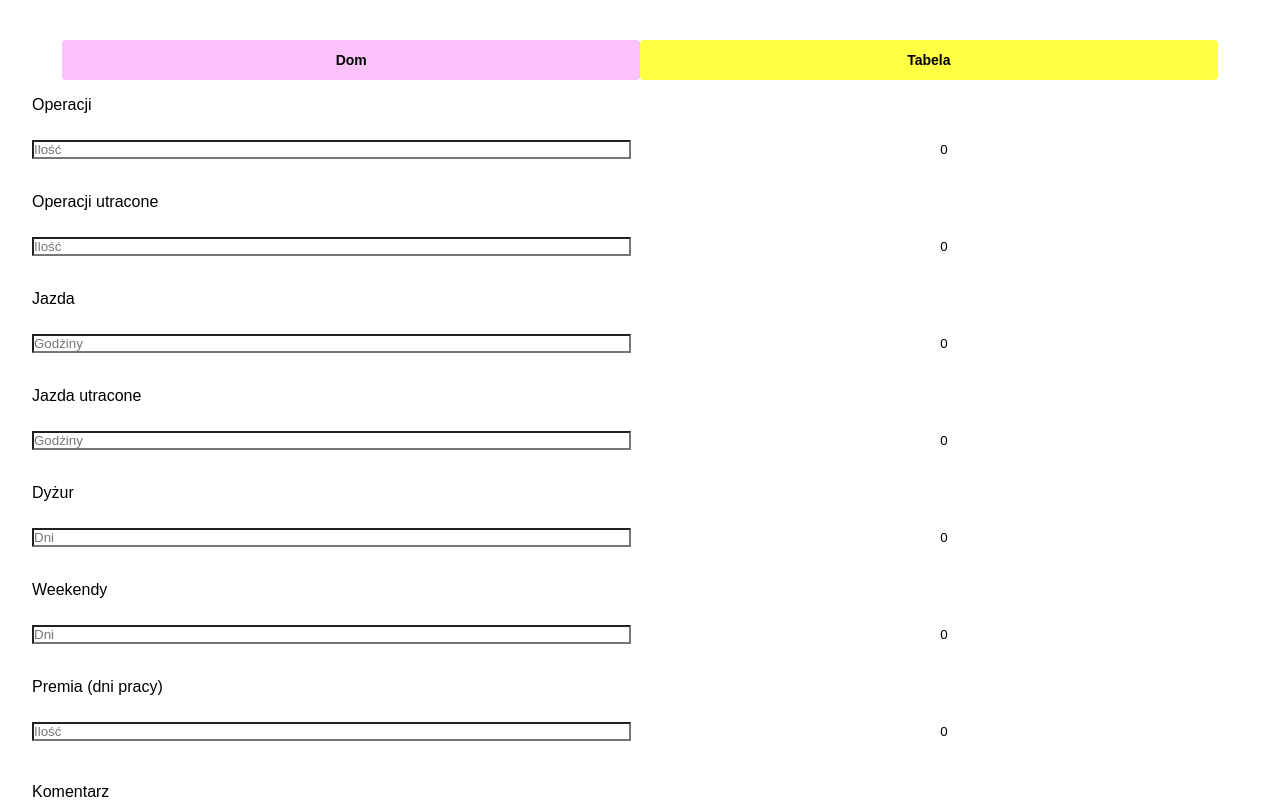
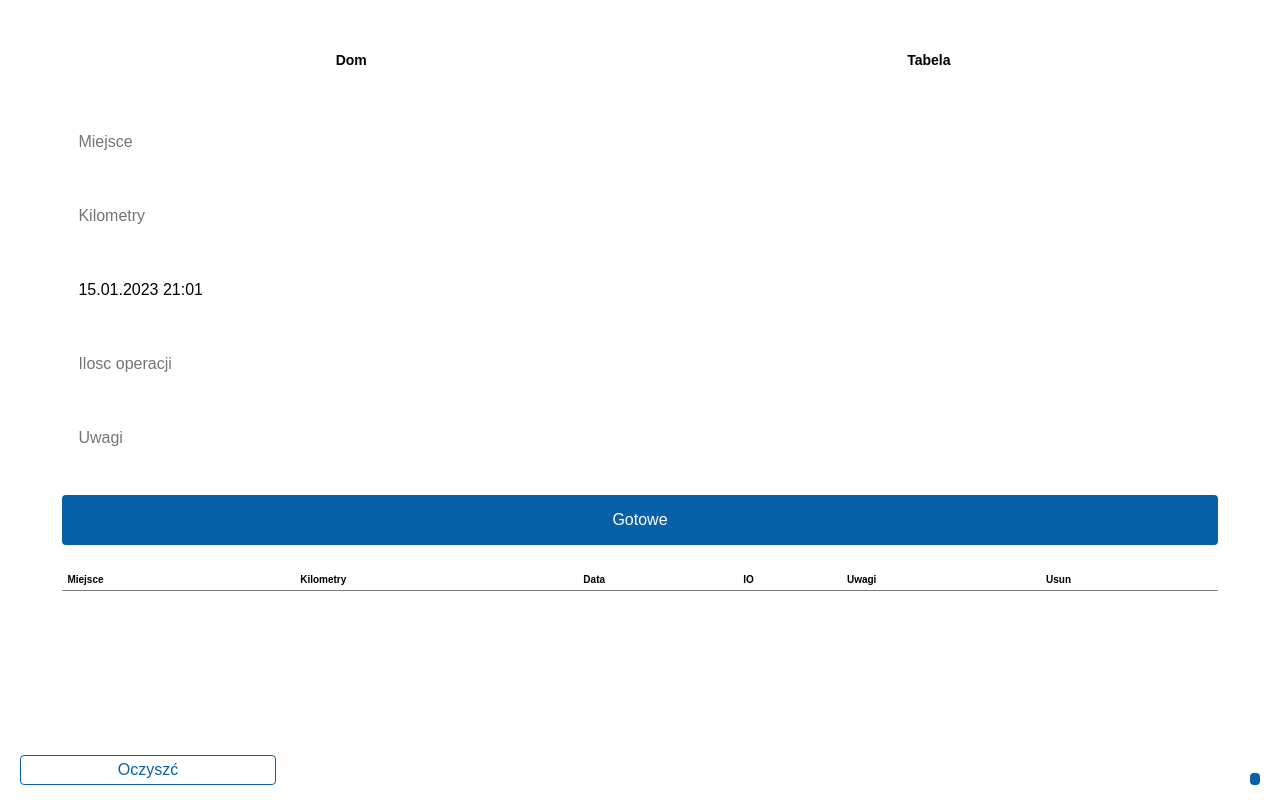
Before and after one commit to olekrumian/czassPracy-react-app, a React (Create React App) app: page / in a window 1280 px wide. Shown: the top 800 px of the page. Built offline with nearby package versions, Linux system fonts and the light colour scheme.

Commit message:
tabFinish

```diff
--- a/src/Components/Calculate.js
+++ b/src/Components/Calculate.js
@@ -72,14 +72,14 @@ export const Calculate = () => {
     <>
       <div className="btn_container">
         <button
-          className={`${switchTab ? 'tab_btn active' : 'tab_btn'}`}
+          className={`${switchTab ? 'tab_btn' : 'tab_btn active'}`}
           data-id="inputs"
           onClick={() => setSwitchTab(!switchTab)}
         >
           Dom
         </button>
         <button
-          className={`${switchTab ? 'tab_btn' : 'tab_btn active'}`}
+          className={`${switchTab ? 'tab_btn active' : 'tab_btn'}`}
           data-id="tabs"
           onClick={() => setSwitchTab(!switchTab)}
         >
@@ -87,7 +87,7 @@ export const Calculate = () => {
         </button>
       </div>
 
-      <section className={`${switchTab ? 'tab active' : 'tab'}`} id="inputs">
+      <section className={`${switchTab ? 'tab' : 'tab active'}`} id="inputs">
         <form className="form_wrapper">
           <input
             type="text"
@@ -164,7 +164,7 @@ export const Calculate = () => {
                     <td>{operacji}</td>
                     <td>{uwagi}</td>
                     <td>
-                      <button class="usun">
+                      <button className="usun">
                         <FiTrash2 onClick={() => removeRow(id)} />
                       </button>
                     </td>
@@ -190,8 +190,8 @@ export const Calculate = () => {
         </div>
       </section>
 
-      <section className={`${switchTab ? 'tab' : 'tab active'}`} id="tabs">
-        <form className="input form_operacji" data-id="operacji">
+      <section className={`${switchTab ? 'tab active' : 'tab'}`} id="tabs">
+        <form action="form_wrapper">
           <p className="input_title">Operacji</p>
           <div className="input_wrapper">
             <input
@@ -203,8 +203,6 @@ export const Calculate = () => {
             />
             <input id="hour" className="input input_goal hour" value="0" />
           </div>
-        </form>
-        <form className="input form_operacji" data-id="uoperacji">
           <p className="input_title">Operacji utracone</p>
           <div className="input_wrapper">
             <input
@@ -216,8 +214,6 @@ export const Calculate = () => {
             />
             <input id="halfhour" className="input input_goal" value="0" />
           </div>
-        </form>
-        <form className="input form_operacji" data-id="jazda">
           <p className="input_title">Jazda</p>
           <div className="input_wrapper">
             <input
@@ -228,8 +224,6 @@ export const Calculate = () => {
             />
             <input id="drive" className="input input_goal" value="0" />
           </div>
-        </form>
-        <form className="input form_operacji" data-id="ujazda">
           <p className="input_title">Jazda utracone</p>
           <div className="input_wrapper">
             <input
@@ -240,8 +234,6 @@ export const Calculate = () => {
             />
             <input id="halfhour" className="input input_goal" value="0" />
           </div>
-        </form>
-        <form className="input form_operacji" data-id="dyzur">
           <p className="input_title">Dyżur</p>
           <div className="input_wrapper">
             <input
@@ -253,8 +245,6 @@ export const Calculate = () => {
             />
             <input id="payDays" className="input input_goal" value="0" />
           </div>
-        </form>
-        <form className="input form_operacji" data-id="weekend">
           <p className="input_title">Weekendy</p>
           <div className="input_wrapper">
             <input
@@ -266,8 +256,6 @@ export const Calculate = () => {
             />
             <input id="payDays" className="input input_goal" value="0" />
           </div>
-        </form>
-        <form className="input form_operacji" data-id="premia">
           <p className="input_title">Premia (dni pracy)</p>
           <div className="input_wrapper">
             <input
@@ -279,7 +267,6 @@ export const Calculate = () => {
             />
             <input id="premia" className="input input_goal" value="0" />
           </div>
-        </form>
           <p className="input_title-comentarz">Komentarz</p>
           <textarea
             name=""
@@ -287,6 +274,8 @@ export const Calculate = () => {
             className="input_textarea"
             placeholder="Uwagi"
           ></textarea>
+        </form>
+
         <button id="pdf" className="exportxls">
           Export to excel
         </button>
--- a/src/index.css
+++ b/src/index.css
@@ -81,11 +81,11 @@ input {
   }
 
   .tab_btn {
-    background-color: rgb(250, 193, 250);
+    background-color: var(--nowhite-color);
   }
 
   .tab_btn.active {
-    background-color: #ff4;
+    background-color: var(--bg-color);
     color: var(--font-color);
   }
 
```
Lines whose indentation alone changed are shown as unchanged.
